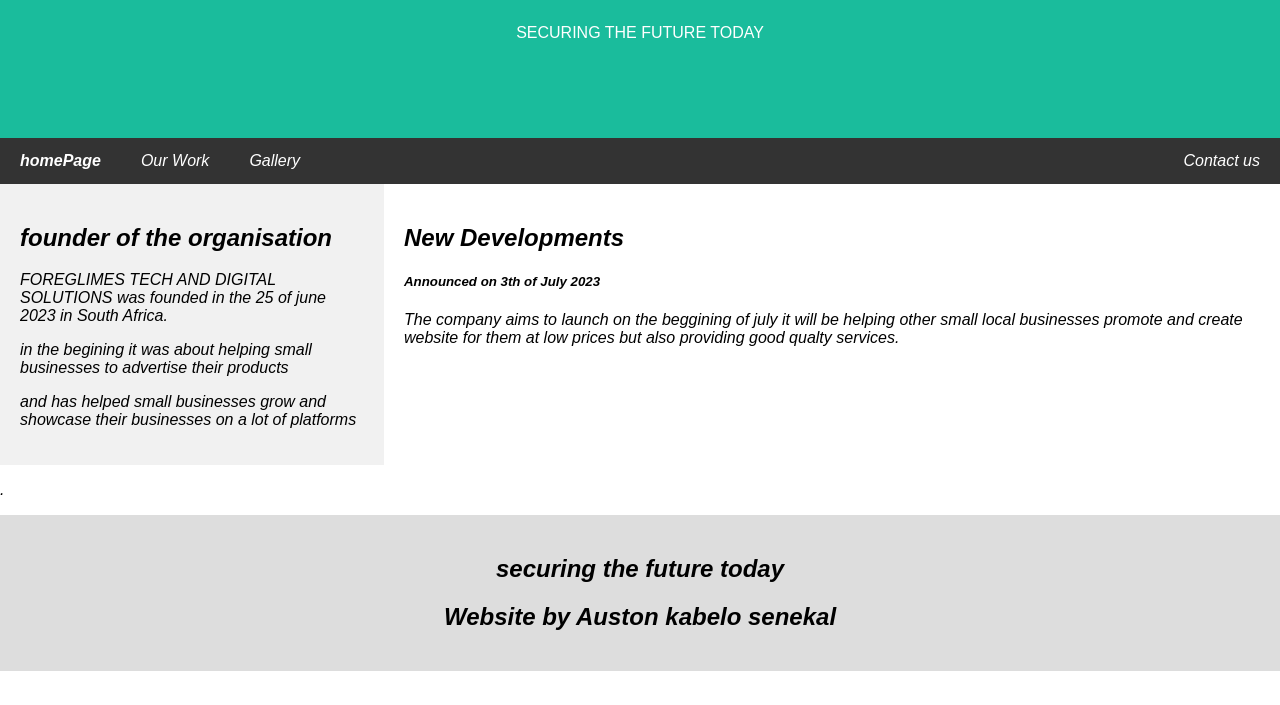
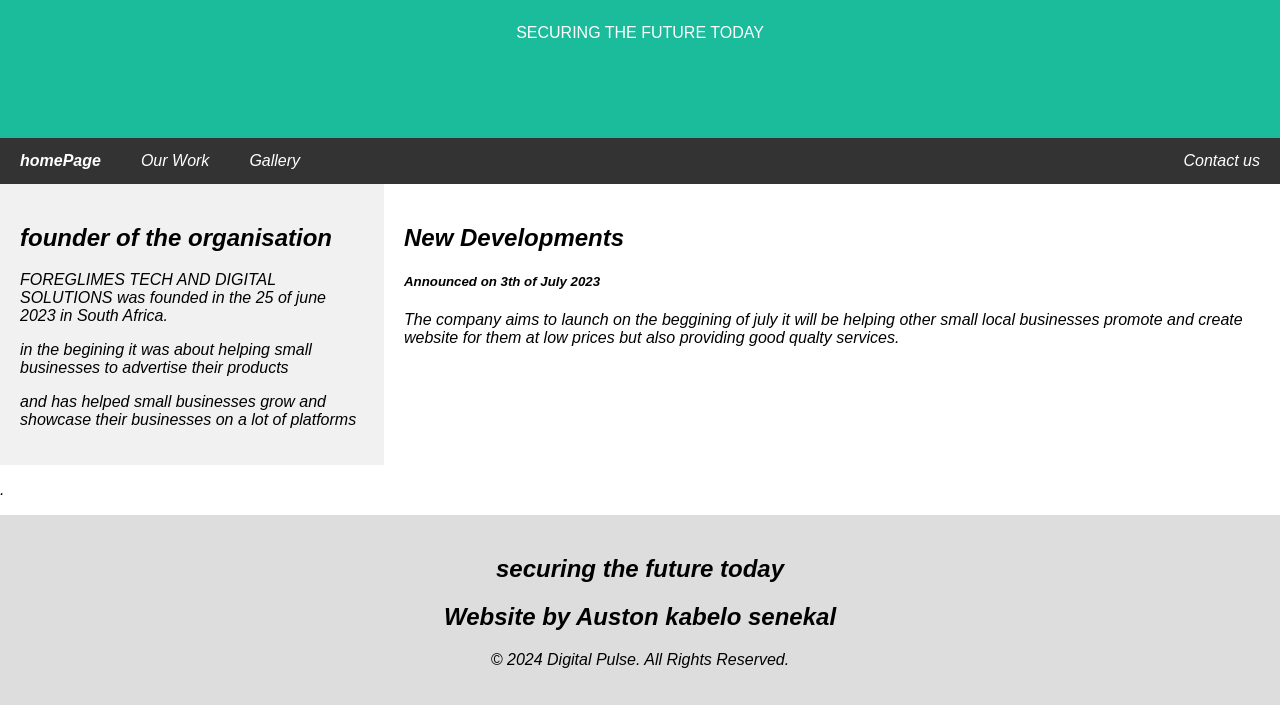
Before and after one commit to kabeloSenekal22/kabeloSenekal.github.io, a plain HTML site: page index.html in a window 1280 px wide. Shown: the part 155-860 px from the top of the page. Before the commit the page ends 826 px from the top, so only its background shows below. Drawn offline with Linux system fonts and the light colour scheme.

Commit message:
Update index.html

```diff
--- a/index.html
+++ b/index.html
@@ -161,6 +161,7 @@ body {
 
 	<h2>securing the future today</h2>
   <h2>Website by Auston kabelo senekal</h2>
+	 <p>© 2024 Digital Pulse. All Rights Reserved.</p>
 </div>
 
 </body>
```
